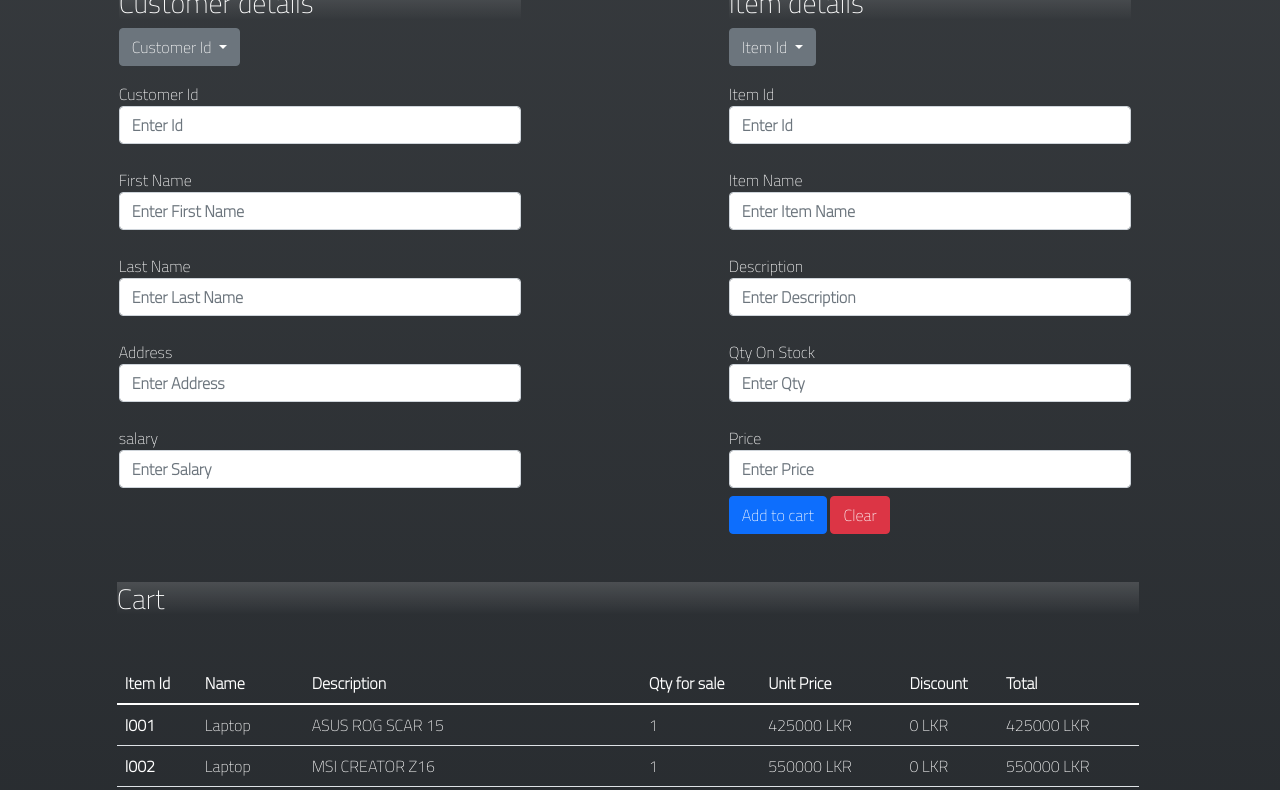
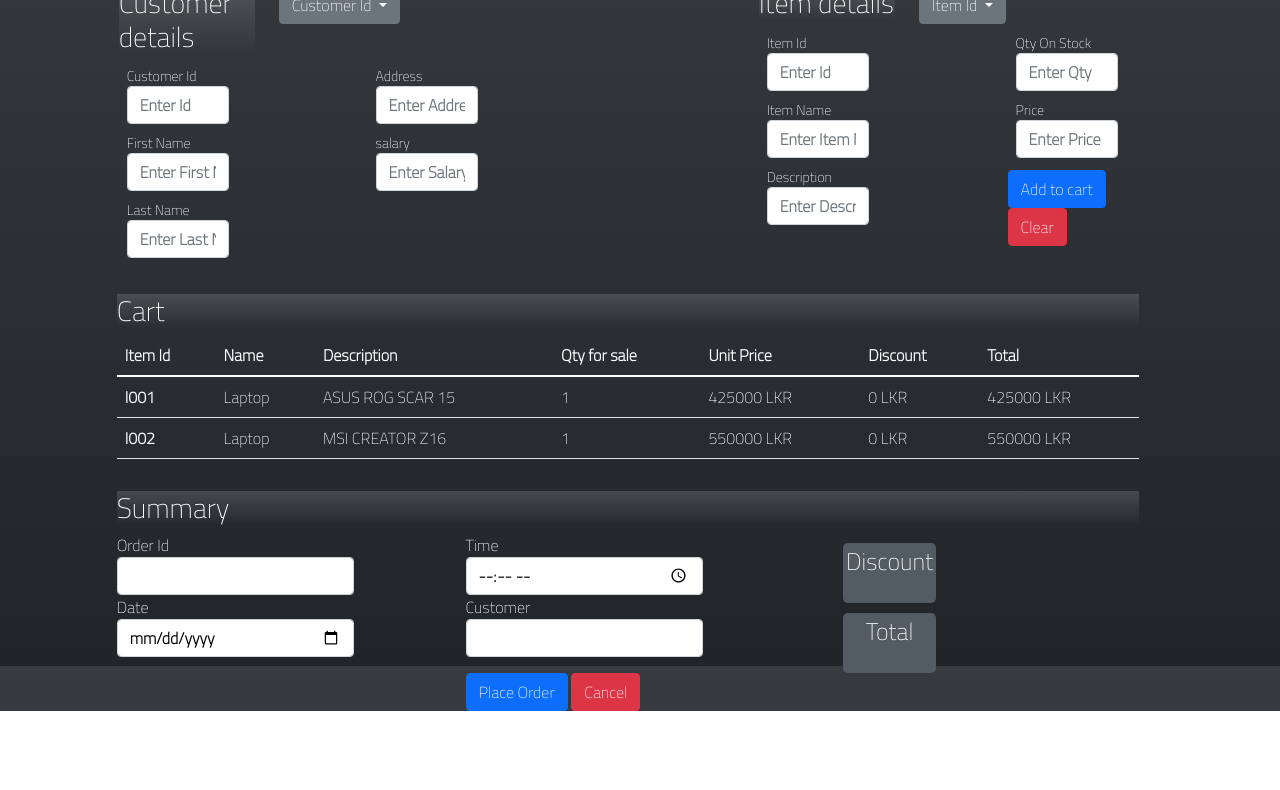
Before and after one commit to Menaka0000/MyProfile, a plain HTML site: page myprojects/css frameworks/bootstrapPOS/newOrder.html in a window 1280 px wide. Shown: the part 134-924 px from the top of the page. After the commit the page ends 845 px from the top, so only its background shows below. Drawn offline with nearby package versions, Linux system fonts and the light colour scheme.

Commit message:
made some changes

```diff
--- a/assets/styles/styletest.css
+++ b/assets/styles/styletest.css
@@ -81,19 +81,17 @@ body{
 }
 .myLabel{
     position: relative;
-    font-size: 2em;
+    font-size: 1.5em;
     background-color: #535b63;
     border-radius: 5px;
-    height: 100px;
-    margin-top: 50px;
-    margin-bottom: 50px;
+    height: 60px;
+    margin-top: 10px;
 }
 .myLabel > p:nth-child(1){
     position: absolute;
     width: fit-content;
     height: fit-content;
     margin: auto;
-
     left: 0;
     right: 0;
 
--- a/myprojects/css frameworks/bootstrapPOS/newOrder.html
+++ b/myprojects/css frameworks/bootstrapPOS/newOrder.html
@@ -13,7 +13,7 @@
     <link href="https://fonts.googleapis.com/css2?family=Shadows+Into+Light&family=Titillium+Web:wght@200&display=swap"
           rel="stylesheet">
 </head>
-<body style="height: 100% !important">
+<body>
 <div class="container-fluid ">
     <div class="row">
         <nav class="navbar navbar-expand-lg bg-dark navbar-dark">
@@ -68,57 +68,66 @@
         <h1 class="pt-2  h1 pl-2 col-2">New Order</h1>
     </div>
 
-    <div class="row ">
-        <div class="col-12 col-lg-6 ">
     <div class="row">
-                <div class="col-1"></div>
-                <div class="col-6 "></div>
-                <!--                <div class="col-3"></div>-->
-            </div>
-            <div class="row">     <!--just for grid handling-->
-                <div class="col-2"></div>  <!--just for grid handling-->
-                <div class="col-8">
-                    <form>
-                        <h3 class="bg-gradient">Customer details</h3>
+        <div class="col-12 col-lg-6">
+            <div class="row">
+                <div class="col-2"></div>
+                <div class="col-3"><h3 class="bg-gradient">Customer details</h3></div>
+                <div class="col-1">
                     <div class="dropdown">
-                            <button class="btn btn-secondary dropdown-toggle" type="button" id="dropdownMenuButton" data-toggle="dropdown" aria-haspopup="true" aria-expanded="false">
+                        <button aria-expanded="false" aria-haspopup="true"
+                                class="btn btn-secondary dropdown-toggle" data-toggle="dropdown" id="dropdownMenuButton"
+                                type="button">
                             Customer Id
                         </button>
-                            <div class="dropdown-menu" aria-labelledby="dropdownMenuButton">
+                        <div aria-labelledby="dropdownMenuButton" class="dropdown-menu">
                             <a class="dropdown-item" href="#">Action</a>
                             <a class="dropdown-item" href="#">Another action</a>
                             <a class="dropdown-item" href="#">Something else here</a>
                         </div>
                     </div>
-                        <div class="form-group ">
-                            <label class="pt-3" for="InputCId">Customer Id</label>
+                </div>
+            </div>
+            <div class="row">     <!--just for grid handling-->
+                <div class="col-2"></div>  <!--just for grid handling-->
+                <div class="col-8">
+                    <div class="row">
+                        <div class="col-4">
+                            <form>
+                                <div class="form-group form-control-sm">
+                                    <label class="" for="InputCId">Customer Id</label>
                                     <input aria-describedby="emailHelp" class="form-control colorFix1" id="InputCId"
                                            placeholder="Enter Id"
                                            type="text">
                                 </div>
-                        <div class="form-group  pt-2">
-                            <label class="pt-3" for="InputFName">First Name</label>
+                                <div class="form-group  form-control-sm">
+                                    <label class="" for="InputFName">First Name</label>
                                     <input aria-describedby="emailHelp" class="form-control colorFix1" id="InputFName"
                                            placeholder="Enter First Name"
                                            type="text">
 
                                 </div>
-                        <div class="form-group  pt-2">
-                            <label class="pt-3" for="InputLName">Last Name</label>
+                                <div class="form-group form-control-sm ">
+                                    <label class="" for="InputLName">Last Name</label>
                                     <input aria-describedby="emailHelp" class="form-control colorFix1" id="InputLName"
                                            placeholder="Enter Last Name"
                                            type="text">
 
                                 </div>
-                        <div class="form-group  pt-2">
-                            <label class="pt-3" for="InputAddress">Address</label>
+                            </form>
+                        </div>
+                        <div class="col-3"></div>
+                        <div class="col-4">
+                            <form>
+                                <div class="form-group form-control-sm ">
+                                    <label class="" for="InputAddress">Address</label>
                                     <input aria-describedby="emailHelp" class="form-control colorFix1" id="InputAddress"
                                            placeholder="Enter Address"
                                            type="text">
 
                                 </div>
-                        <div class="form-group  pt-2">
-                            <label class="pt-3" for="InputSalary">salary</label>
+                                <div class="form-group  form-control-sm">
+                                    <label class="" for="InputSalary">salary</label>
                                     <input aria-describedby="emailHelp" class="form-control colorFix1" id="InputSalary"
                                            placeholder="Enter Salary"
                                            type="text">
@@ -126,55 +135,70 @@
                                 </div>
                             </form>
                         </div>
-                <div class="col-2"></div>    <!--just for grid handling-->
+                    </div>
+
+
+                </div>
+                <div class="col-1"></div>    <!--just for grid handling-->
             </div>
         </div>
 
-        <div class="col-12 col-lg-6 fix3">
-            <div class="row ">
+        <div class="col-12 col-lg-6">
+            <div class="row">
                 <div class="col-2"></div>
-                <div class="col-8">
-                    <form>
-                        <h3 class="bg-gradient">Item details</h3>
+                <div class="col-3"><h3 class="bg-gradient">Item details</h3></div>
+                <div class="col-1">
                     <div class="dropdown">
-                            <button class="btn btn-secondary dropdown-toggle" type="button" id="dropdownMenuButton1" data-toggle="dropdown" aria-haspopup="true" aria-expanded="false">
+                        <button aria-expanded="false" aria-haspopup="true" class="btn btn-secondary dropdown-toggle"
+                                data-toggle="dropdown" id="dropdownMenuButton1" type="button">
                             Item Id
                         </button>
-                            <div class="dropdown-menu" aria-labelledby="dropdownMenuButton1">
+                        <div aria-labelledby="dropdownMenuButton1" class="dropdown-menu">
                             <a class="dropdown-item" href="#">Action</a>
                             <a class="dropdown-item" href="#">Another action</a>
                             <a class="dropdown-item" href="#">Something else here</a>
                         </div>
                     </div>
-                        <div class="form-group ">
-                            <label class="pt-3" for="InputIId">Item Id</label>
+                </div>
+            </div>
+            <div class="row">     <!--just for grid handling-->
+                <div class="col-2"></div>  <!--just for grid handling-->
+                <div class="col-8">
+                    <div class="row">
+                        <div class="col-4">
+                            <form>
+                                <div class="form-group form-control-sm">
+                                    <label for="InputIId">Item Id</label>
                                     <input aria-describedby="emailHelp" class="form-control colorFix1" id="InputIId"
                                            placeholder="Enter Id"
                                            type="text">
                                 </div>
-                        <div class="form-group  pt-2">
-                            <label class="pt-3" for="ItemName">Item Name</label>
+                                <div class="form-group  form-control-sm">
+                                    <label for="ItemName">Item Name</label>
                                     <input aria-describedby="emailHelp" class="form-control colorFix1" id="ItemName"
                                            placeholder="Enter Item Name"
                                            type="text">
-
                                 </div>
-                        <div class="form-group  pt-2">
-                            <label class="pt-3" for="Description">Description</label>
+                                <div class="form-group  form-control-sm">
+                                    <label for="Description">Description</label>
                                     <input aria-describedby="emailHelp" class="form-control colorFix1" id="Description"
                                            placeholder="Enter Description"
                                            type="text">
-
                                 </div>
-                        <div class="form-group  pt-2">
-                            <label class="pt-3" for="qty">Qty On Stock</label>
+                            </form>
+                        </div>
+                        <div class="col-3"></div>
+                        <div class="col-4">
+                            <form>
+                                <div class="form-group  form-control-sm">
+                                    <label for="qty">Qty On Stock</label>
                                     <input aria-describedby="emailHelp" class="form-control colorFix1" id="qty"
                                            placeholder="Enter Qty"
                                            type="text">
 
                                 </div>
-                        <div class="form-group  pt-2">
-                            <label class="pt-3" for="price">Price</label>
+                                <div class="form-group  form-control-sm">
+                                    <label for="price">Price</label>
                                     <input aria-describedby="emailHelp" class="form-control colorFix1" id="price"
                                            placeholder="Enter Price"
                                            type="text">
@@ -186,7 +210,9 @@
                                 </div>
                             </form>
                         </div>
-                <div class="col-2"></div>
+                    </div>
+                </div>
+                <div class="col-1"></div>    <!--just for grid handling-->
             </div>
         </div>
 
@@ -194,7 +220,7 @@
             <div class="col-1"></div>
             <div class="col-10 col-lg-10">
                 <h3 class="bg-gradient">Cart</h3>
-                <table class="table mt-5">
+                <table class="table">
                     <thead class="thead-dark">
                     <tr>
                         <th scope="col">Item Id</th>
@@ -225,63 +251,61 @@
                         <td> 0 LKR</td>
                         <td> 550000 LKR</td>
                     </tr>
-                    <tr>
-                        <th scope="row">I003</th>
-                        <td>Processor</td>
-                        <td>AMD RYZEN THREADRIPPER 3990X</td>
-                        <td>1</td>
-                        <td>1000000 LKR</td>
-                        <td>0 LKR</td>
-                        <td>1000000 LKR</td>
-                    </tr>
                     </tbody>
                 </table>
             </div>
             <div class="col-1"></div>
         </div>
 
-        <div class="row mt-5">
+        <div class="row mt-3">
             <div class="col-1 "></div>
             <div class="col-10 col-lg-10">
                 <h3 class="bg-gradient">Summary</h3>
                 <div class="row">
-                    <div class="col-5 ">
+                    <div class="col-3">
                         <div class="form-group ">
-                            <label class="pt-3" for="orderId">Order Id</label>
+                                <label class="" for="orderId">Order Id</label>
                                 <input aria-describedby="emailHelp" class="form-control colorFix1" id="orderId"
                                        placeholder=""
                                        type="text">
                             </div>
-                        <div class="form-group  pt-2">
-                            <label class="pt-3" for="date">Date</label>
+                            <div class="form-group  ">
+                                <label for="date">Date</label>
                                 <input aria-describedby="emailHelp" class="form-control colorFix1" id="date"
                                        placeholder=""
                                        type="date">
-
                             </div>
-                        <div class="form-group  pt-2">
-                            <label class="pt-3" for="time">Time</label>
+                    </div>
+                    <div class="col-1"></div>
+                    <div class="col-3">
+                        <form action="">
+                            <div class="form-group  ">
+                                <label for="time">Time</label>
                                 <input aria-describedby="emailHelp" class="form-control colorFix1" id="time"
                                        placeholder="Enter Description"
                                        type="time">
                             </div>
 
-                        <div class="form-group  pt-2">
-                            <label class="pt-3" for="cusName">Customer</label>
+                            <div class="form-group">
+                                <label for="cusName">Customer</label>
                                 <input aria-describedby="emailHelp" class="form-control colorFix1" id="cusName"
                                        placeholder=""
                                        type="text">
                             </div>
+                            <div class="mt-3">
+                                <button class="btn btn-primary" type="submit">Place Order</button>
+                                <button class="btn btn-danger" type="button">Cancel</button>
                             </div>
-                    <div class="col-2 "></div>
-                    <div class="col-5 ">
+                        </form>
+                    </div>
+                    <div class="col-1"></div>
+                    <div class="col-4">
                         <div class="row">
-                            <div class="col-3"></div>
-                            <div class="col-6">
+                            <div class="col-1"></div>
+                            <div class="col-4">
                                 <div class="myLabel"><p>Discount</p></div>
                                 <div class="myLabel"><p>Total</p></div>
-                                <button class="btn btn-primary mb-4" type="submit">Place Order</button>
-                                <button class="btn btn-danger mb-4" type="button">Cancel</button>
+
                             </div>
                             <div class="col-3"></div>
                         </div>
```
Also changed, not shown: myprojects/css frameworks/SPA/index.html (+96 -76 lines), myprojects/css frameworks/bootstrapPOS/items.html (+1 -1 lines). Lines whose indentation alone changed are shown as unchanged.
